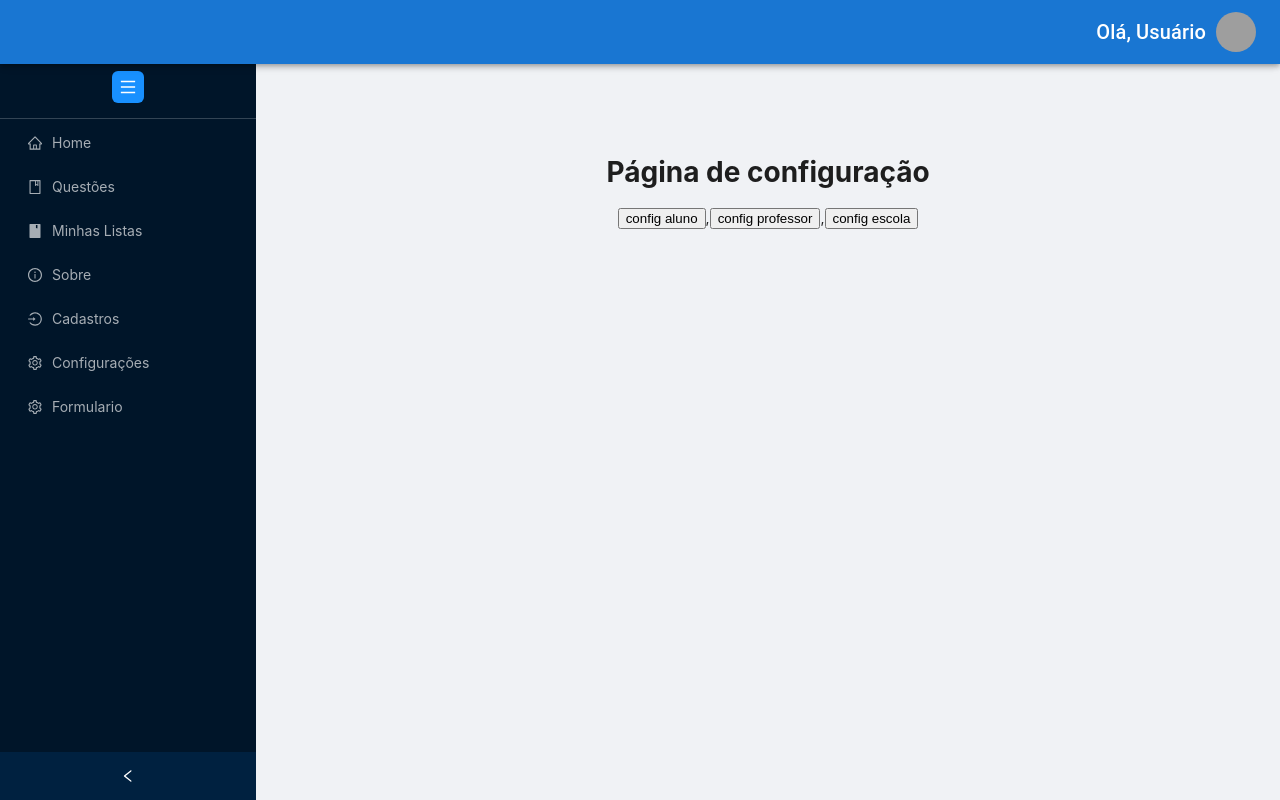
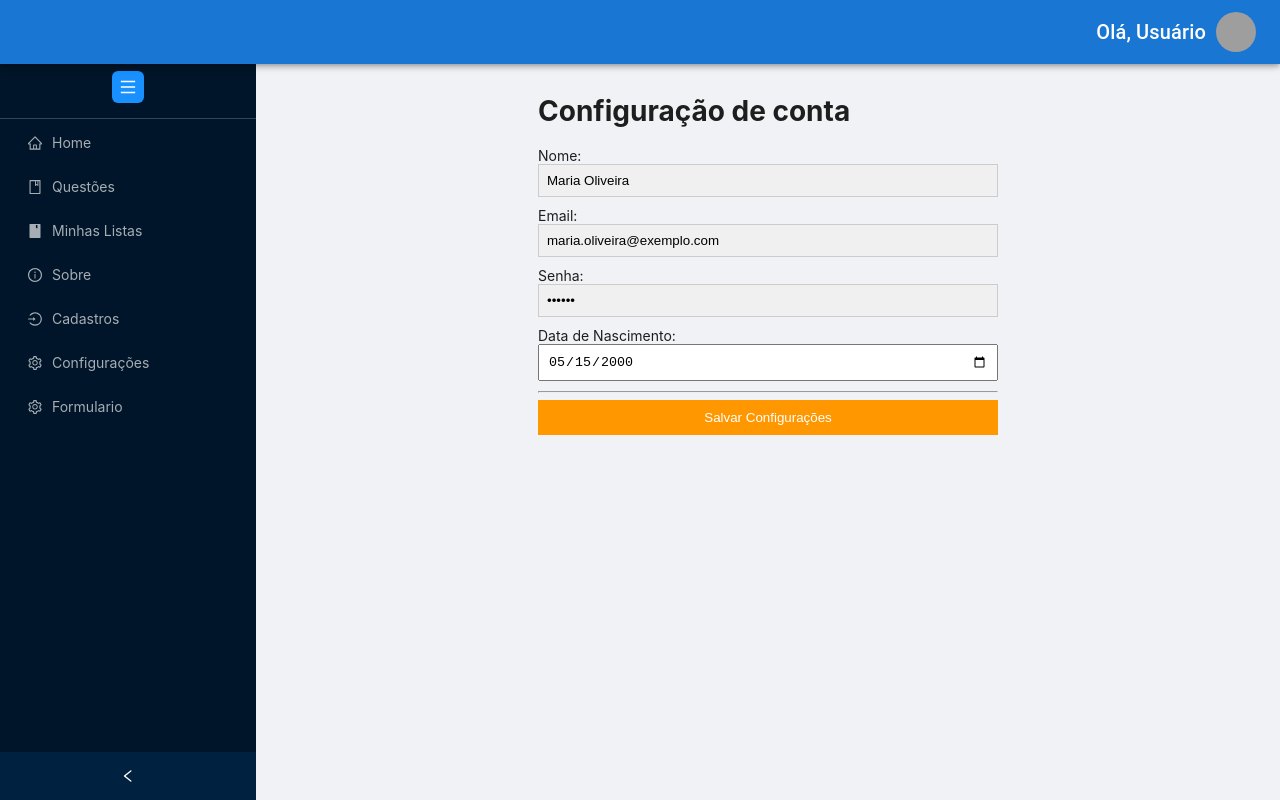
Before and after one commit to luishmenezes/site-questoes, a React (Create React App) app: page /config in a window 1280 px wide. Built offline with nearby package versions, Linux system fonts and the light colour scheme; grey boxes are pictures that could not be loaded.

Commit message:
tela config padrão

```diff
--- a/src/components/configuracao/ConfigComponent.jsx
+++ b/src/components/configuracao/ConfigComponent.jsx
@@ -1,21 +1,136 @@
 
-import React from 'react'
+import React,{ useState, useEffect} from 'react'
 import { Link} from 'react-router-dom';
 
 
 const ConfigComponent = () => {
+  const [nome, setNome] = useState("");
+  const [email, setEmail] = useState("");
+  const [senha, setSenha] = useState("");
+  const [dataNascimento, setDataNascimento] = useState("");
+  const [loading, setLoading] = useState(true);
+  const [error, setError] = useState(null);
+
+
+  const mockAlunoData = {
+    nome: "Maria Oliveira",
+    email: "maria.oliveira@exemplo.com",
+    senha: "******",
+    dataNascimento: "2000-05-15"
+  };
+
+  // Função para buscar dados do aluno (simulando API)
+  const fetchAlunoData = () => {
+    setLoading(true);  // Inicia o carregamento
+
+    // Simulação de chamada de API com um setTimeout
+    setTimeout(() => {
+      try {
+        // Simulando resposta bem-sucedida da API
+        setNome(mockAlunoData.nome);
+        setEmail(mockAlunoData.email);
+        setSenha(mockAlunoData.senha);
+        setDataNascimento(mockAlunoData.dataNascimento);
+
+        setLoading(false);  // Dados carregados, altera o estado de carregamento
+      } catch (err) {
+        setError("Erro ao carregar os dados.");
+        setLoading(false);
+      }
+    }, 1000);  // Atraso de 1 segundo para simular tempo de carregamento
+  };
+
+  useEffect(() => {
+    fetchAlunoData();  // Chama a função para "buscar" os dados assim que o componente for montado
+  }, []);
+
+
+
+  if (error) {
+    return <div>Erro: {error}</div>;
+  }
+
   return (
-    <div
-    style={{
-      textAlign: "center",
-      marginTop: "100px"
-    }}>
-      <h1> Página de configuração </h1>
-    <Link to="/configAluno"><button>config aluno</button></Link>,
-    <Link to = "/configProfessor"><button>config professor</button></Link>,
-    <Link to = "/configEscola"><button>config escola</button></Link>
+    <div style={{ padding: "20px", maxWidth: "500px", margin: "auto" }}>
+      <h1>Configuração de conta</h1>
+
+
+      <div style={{ marginBottom: "10px" }}>
+        <label>Nome:</label>
+        <input
+          type="text"
+          value={nome}
+          readOnly
+          style={{
+            padding: "8px",
+            width: "100%",
+            backgroundColor: "#f0f0f0",
+            border: "1px solid #ccc",
+          }}
+        />
+      </div>
+
+
+      <div style={{ marginBottom: "10px" }}>
+        <label>Email:</label>
+        <input
+          type="email"
+          value={email}
+          readOnly
+          style={{
+            padding: "8px",
+            width: "100%",
+            backgroundColor: "#f0f0f0",
+            border: "1px solid #ccc",
+          }}
+        />
+      </div>
+
+
+      <div style={{ marginBottom: "10px" }}>
+        <label>Senha:</label>
+        <input
+          type="password"
+          value={senha}
+          readOnly
+          style={{
+            padding: "8px",
+            width: "100%",
+            backgroundColor: "#f0f0f0",
+            border: "1px solid #ccc",
+          }}
+        />
+      </div>
+
+
+      <div style={{ marginBottom: "10px" }}>
+        <label>Data de Nascimento:</label>
+        <input
+          type="date"
+          value={dataNascimento}
+          onChange={(e) => setDataNascimento(e.target.value)}
+          style={{ padding: "8px", width: "100%" }}
+        />
+      </div>
+
+      <hr />
+
+      <button
+        onClick={() => alert("Configurações de aluno salvas com sucesso!")}
+        style={{
+          padding: "10px 20px",
+          backgroundColor: "#FF9800",
+          color: "white",
+          border: "none",
+          cursor: "pointer",
+          width: "100%",
+        }}
+      >
+        Salvar Configurações
+      </button>
     </div>
   );
 };
 
+
 export default ConfigComponent;
```
